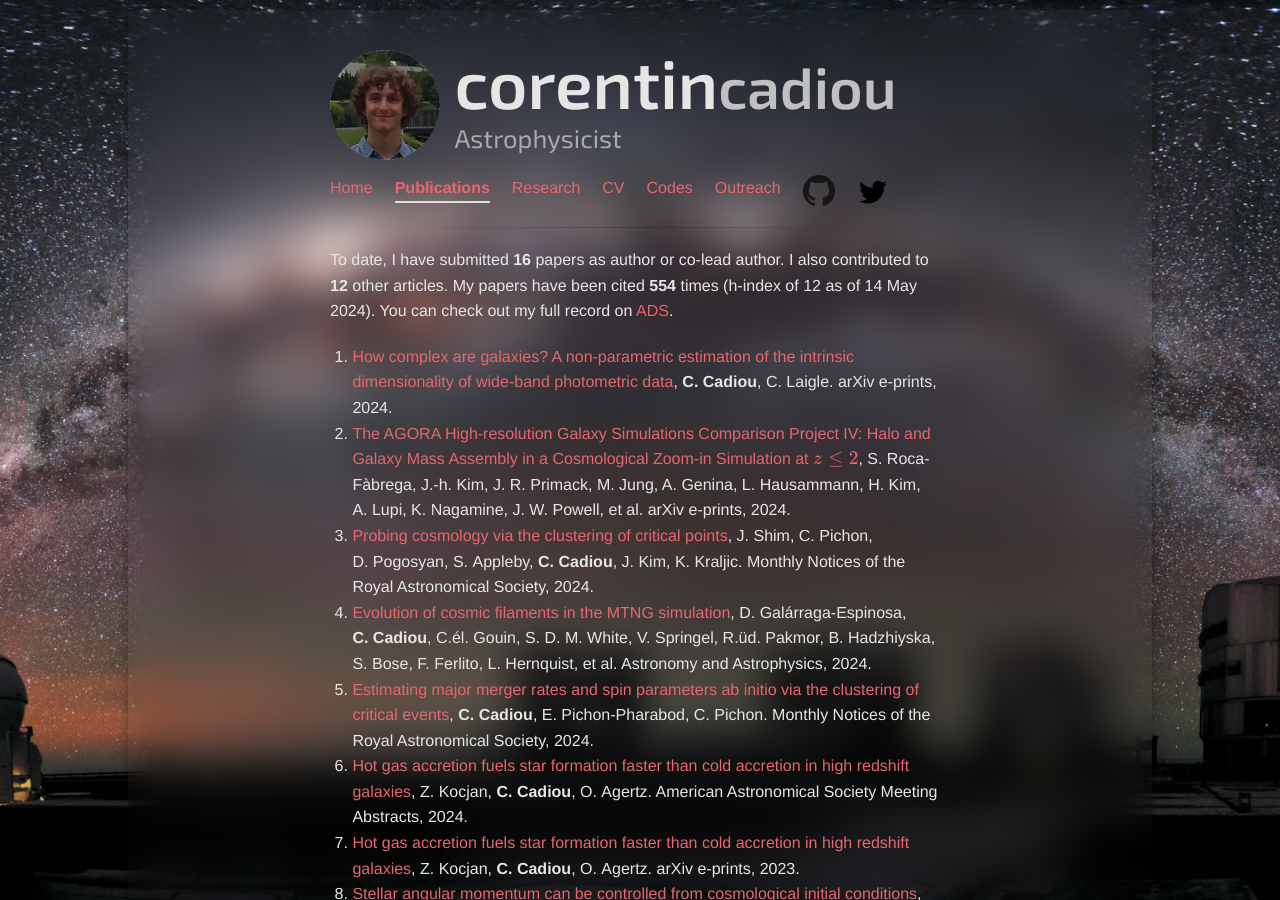
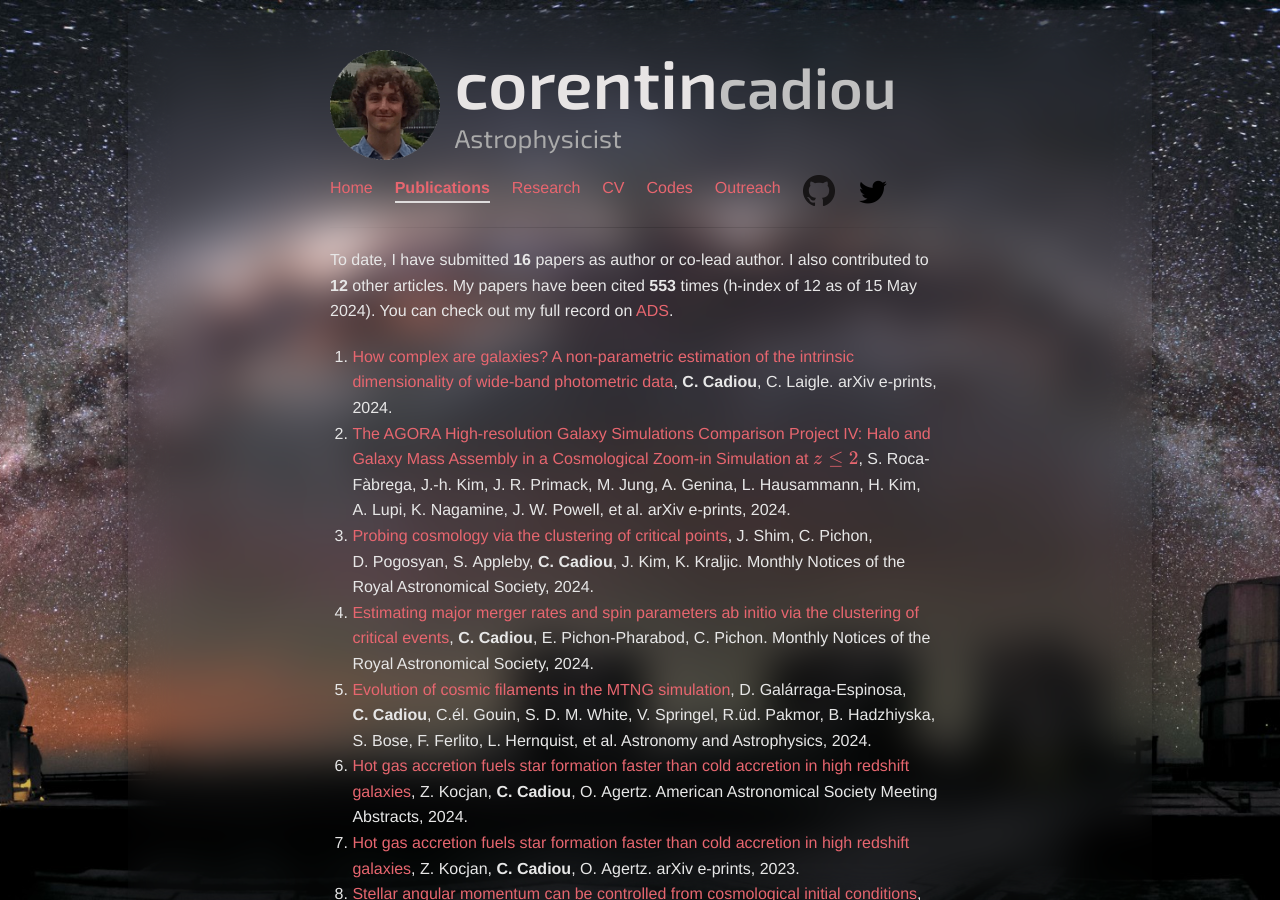
Before and after one commit to cphyc/cphyc.github.io, a Jekyll site: the page built from publications/index.html, in a window 1280 px wide and 900 px high. Built offline with Jekyll 4.4.1, drawn with Linux system fonts in a browser that asks for light colours; nearby versions of some CDN libraries.

Commit message:
chore: autopublish 2024-05-15T00:01:19Z

```diff
--- a/publications/index.html
+++ b/publications/index.html
@@ -8,7 +8,7 @@ description: My Publications
 <p>
   To date, I have submitted <b>16</b> papers as author or co-lead author.
   I also contributed to <b>12</b> other articles.
-  My papers have been cited <b>554</b> times (h-index of 12 as of 14 May 2024).
+  My papers have been cited <b>553</b> times (h-index of 12 as of 15 May 2024).
   You can check out my full record on <a href="https://ui.adsabs.harvard.edu/search/q=((author%3A%22Cadiou%2C%20C%22))%20-bibstem%3A%22zndo%22%20collection%3Aastronomy&sort=date%20desc%2C%20bibcode%20desc&p_=0" target="_blank">ADS</a>.
 </p>
 <ol>
@@ -92,6 +92,21 @@ description: My Publications
   </li>
 
   <li>
+    <a href="https://arxiv.org/abs/2309.11558">Estimating major merger rates and spin parameters ab initio via the clustering of critical events</a>,
+
+    <b>
+      C.&nbsp;Cadiou</b>,
+
+
+      E.&nbsp;Pichon-Pharabod,
+
+
+      C.&nbsp;Pichon.
+
+    Monthly Notices of the Royal Astronomical Society, 2024.
+  </li>
+
+  <li>
     <a href="https://arxiv.org/abs/2309.08659">Evolution of cosmic filaments in the MTNG simulation</a>,
 
 
@@ -128,21 +143,6 @@ description: My Publications
       et al.
 
     Astronomy and Astrophysics, 2024.
-  </li>
-
-  <li>
-    <a href="https://arxiv.org/abs/">Estimating major merger rates and spin parameters ab initio via the clustering of critical events</a>,
-
-    <b>
-      C.&nbsp;Cadiou</b>,
-
-
-      E.&nbsp;Pichon-Pharabod,
-
-
-      C.&nbsp;Pichon.
-
-    Monthly Notices of the Royal Astronomical Society, 2024.
   </li>
 
   <li>
```
